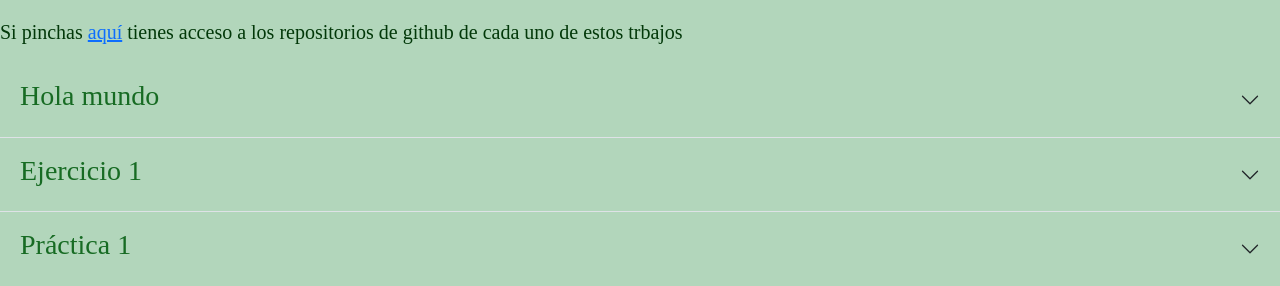
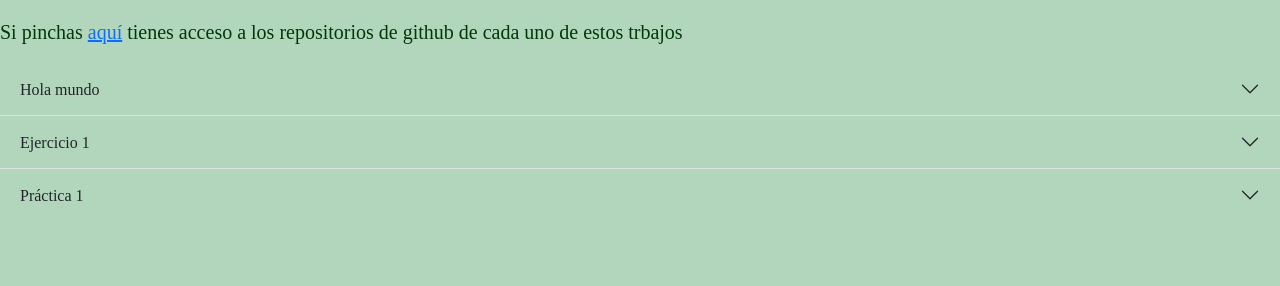
Before and after one commit to Alejandra0990/portada, a plain HTML site: page index.html in a window 1280 px wide. Shown: the part 754-1040 px from the top of the page. After the commit the page ends 975 px from the top, so only its background shows below. Drawn offline with nearby package versions, Linux system fonts and the light colour scheme.

Commit message:
empezar a corregir errores

```diff
--- a/index.html
+++ b/index.html
@@ -15,7 +15,7 @@
 <div class="container text-center">
   <div class="row align-items-start">
     <div class="col 1">
-      <img src="./foto-perfil/foto-perfil.png" width="200" height="">
+      <img src="./foto-perfil/foto-perfil.png" alt="Trulli" width="200">
       <p><a href="https://chatgpt.com/es-ES/">¿Dónde he creado la foto?</a></p>
     </div>
     <div class="col 2">
@@ -47,7 +47,7 @@
   <div class="accordion-item">
     <h2 class="accordion-header">
       <button class="accordion-button collapsed" class="background-color: rgb(178, 214, 187)" type="button" data-bs-toggle="collapse" data-bs-target="#flush-collapseOne" aria-expanded="false" aria-controls="flush-collapseOne">
-        <h3>Hola mundo</h3>
+        Hola mundo
       </button>
     </h2>
     <div id="flush-collapseOne" class="accordion-collapse collapse" data-bs-parent="#accordionFlushExample">
@@ -57,7 +57,7 @@
   <div class="accordion-item">
     <h2 class="accordion-header ">
       <button class="accordion-button collapsed" type="button" data-bs-toggle="collapse" data-bs-target="#flush-collapseTwo" aria-expanded="false" aria-controls="flush-collapseTwo">
-        <h3>Ejercicio 1</h3>
+        Ejercicio 1
       </button>
     </h2>
     <div id="flush-collapseTwo" class="accordion-collapse collapse" data-bs-parent="#accordionFlushExample">
@@ -67,7 +67,7 @@
   <div class="accordion-item">
     <h2 class="accordion-header">
       <button class="accordion-button collapsed" type="button" data-bs-toggle="collapse" data-bs-target="#flush-collapseThree" aria-expanded="false" aria-controls="flush-collapseThree">
-        <h3>Práctica 1</h3>
+        Práctica 1
       </button>
     </h2>
     <div id="flush-collapseThree" class="accordion-collapse collapse" data-bs-parent="#accordionFlushExample">
```
